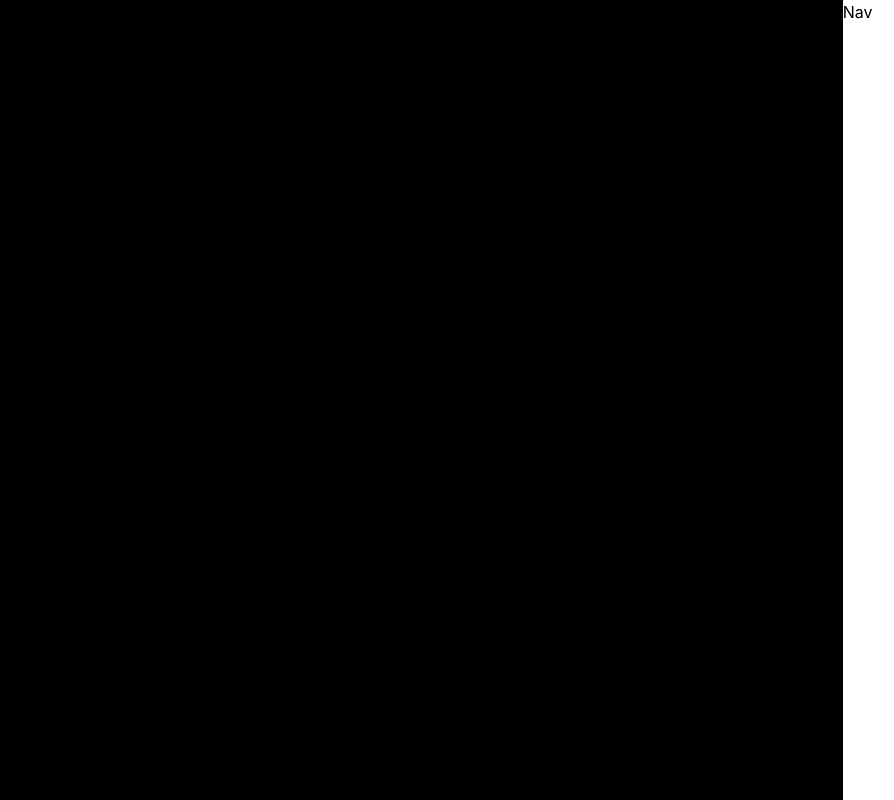
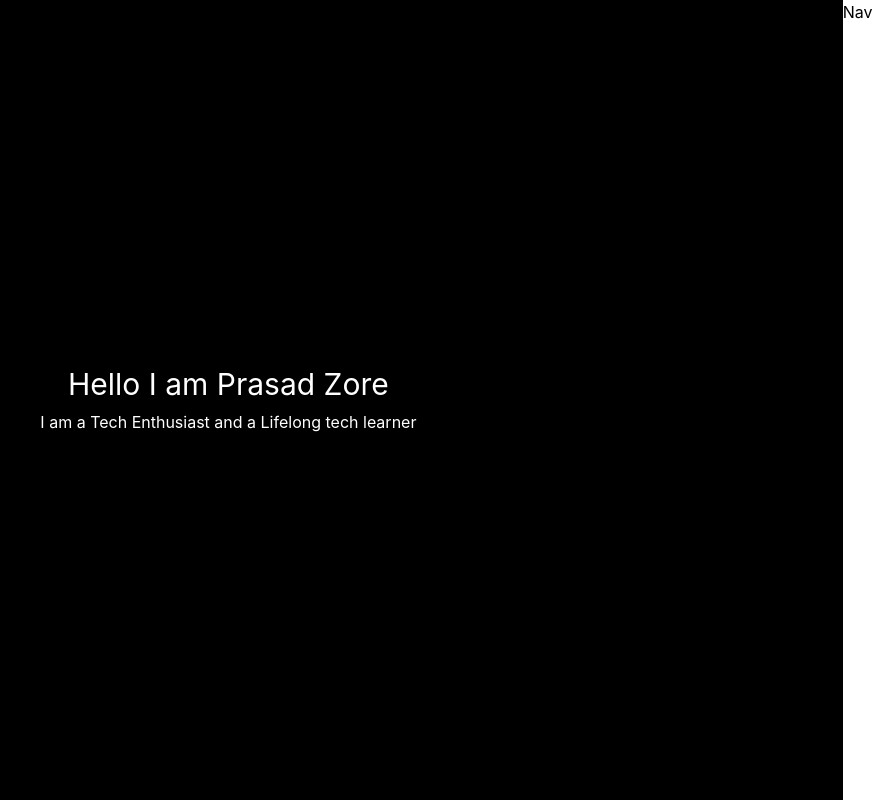
Before and after one commit to prasadthx/prasadthx.github.io, a React (Create React App) app: page / in a window 1280 px wide. Shown: the whole page, without its empty margins (386-1280 px from the left). Built offline with nearby package versions, Linux system fonts and the light colour scheme.

Commit message:
Components added

```diff
--- a/package.json
+++ b/package.json
@@ -5,6 +5,7 @@
   "homepage": "https://prasadthx.github.io/",
   "dependencies": {
     "@craco/craco": "^6.1.1",
+    "@fullpage/react-fullpage": "^0.1.19",
     "@testing-library/jest-dom": "^5.11.4",
     "@testing-library/react": "^11.1.0",
     "@testing-library/user-event": "^12.1.10",
--- a/src/App.css
+++ b/src/App.css
@@ -1,10 +1,24 @@
 .App {
-  height:100vh;
-  width:100vw;
+    position: absolute;
+    top: 0;
+    bottom: 0;
+    left: 0;
+    right: 0;
+    height:100vh;
+    width:100vw;
 }
 
 .Content {
     flex: 0.96;
+    overflow: scroll;
+    scroll-snap-type: y mandatory;
+}
+
+.Content>div{
+    height:100%;
+    width:100%;
+    color: white;
+    scroll-snap-align: start;
 }
 
 .NavSidebar {
--- a/src/App.tsx
+++ b/src/App.tsx
@@ -1,12 +1,22 @@
 import './App.css';
+import {useState} from "react";
+import {FirstPage} from "./components/FirstPage";
+import {Interests} from "./components/Interests";
+import {Projects} from "./components/Projects";
+import {Certifications} from "./components/Certifications";
 
 function App() {
+  const [displaySidebar, onSidebar] = useState(false)
+  let sidebarWidth = displaySidebar ? 'w-full' : 'w-0';
   return (
     <div className="App flex">
         <div className="Content h-full bg-black">
-          Scam
+            <FirstPage/>
+            <Interests/>
+            <Certifications/>
+            <Projects/>
         </div>
-        <div className="NavSidebar h-full">
+        <div className={"NavSidebar h-full" + sidebarWidth} onMouseOver={(event) => {onSidebar(true);console.log(sidebarWidth)}}>
           Nav
         </div>
     </div>
--- /dev/null
+++ b/src/components/Certifications.tsx
@@ -0,0 +1,9 @@
+import './Certifications.css'
+
+export const Certifications = (props:any) => {
+    return (
+        <div className="Certifications">
+            Certifications
+        </div>
+    )
+}
--- /dev/null
+++ b/src/components/FirstPage.tsx
@@ -0,0 +1,16 @@
+import './FirstPage.css'
+
+export const FirstPage = (props:any) => {
+    return (
+        <div className="FirstPage">
+            <div className="flex w-full h-full justify-center items-center flex-col">
+                <div className="text-3xl">
+                    Hello I am Prasad Zore
+                </div>
+                <div className="mt-2">
+                    I am a Tech Enthusiast and a Lifelong tech learner
+                </div>
+            </div>
+        </div>
+    )
+}
--- /dev/null
+++ b/src/components/Interests.tsx
@@ -0,0 +1,14 @@
+import './Interests.css'
+
+export const Interests = (props:any) => {
+    return (
+        <div className="Interests flex justify-center items-center">
+            <div className='languages'>
+
+            </div>
+            <div className='technologies'>
+
+            </div>
+        </div>
+    )
+}
--- /dev/null
+++ b/src/components/Projects.tsx
@@ -0,0 +1,9 @@
+import './Projects.css'
+
+export const Projects = (props:any) => {
+    return (
+        <div className="Projects">
+            Projects
+        </div>
+    )
+}
```
Also changed, not shown: src/components/Certifications.css (added), src/components/FirstPage.css (added), src/components/Interests.css (added), src/components/Projects.css (added), 2 other files (tests, documents, lock files or other folders).
